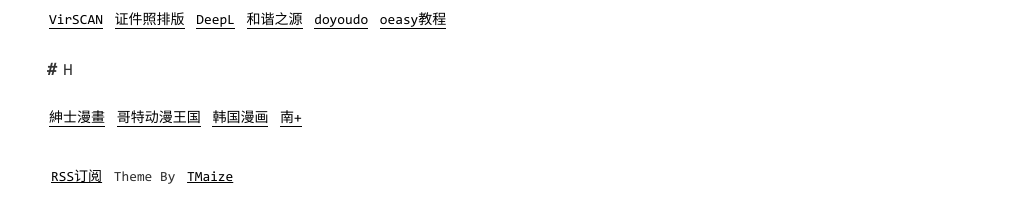
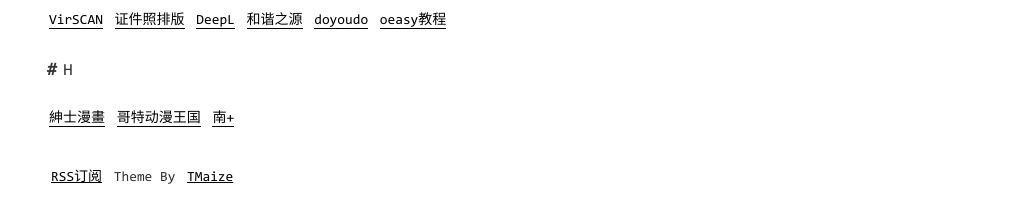
Before and after one commit to admans/admans.github.io, a Jekyll site: the page built from pages/navi.md, in a window 1280 px wide. Shown: the part 1088-1285 px from the top of the page, without its empty margins (253-1280 px from the left). Built offline with Jekyll 4.4.1, drawn with Linux system fonts in a browser that asks for light colours.

Commit message:
Update navi.md

```diff
--- a/pages/navi.md
+++ b/pages/navi.md
@@ -41,7 +41,7 @@ title: 导航
 
 ## H
 
-[紳士漫畫](https://www.wnacg.com/ "紳士漫畫") [哥特动漫王国](https://www.gtloli.gay/ "哥特动漫王国") [韩国漫画](http://www.hmfby.com/ "韩国漫画") [南+](https://south-plus.net/ "南+")
+[紳士漫畫](https://www.wnacg.com/ "紳士漫畫") [哥特动漫王国](https://www.gtloli.gay/ "哥特动漫王国") [南+](https://south-plus.net/ "南+")
 
 <ul>
   {%- for link in site.links %}
```
